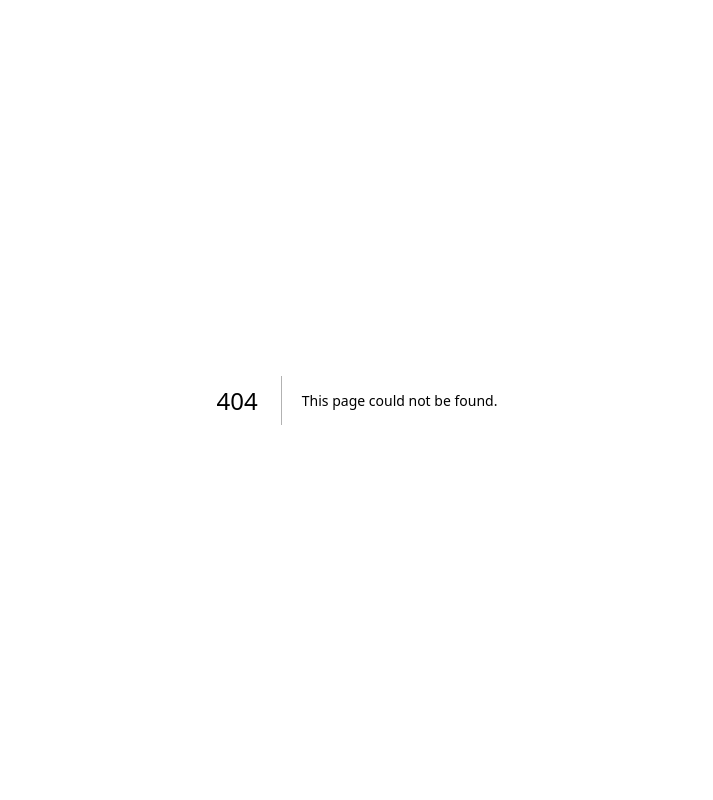
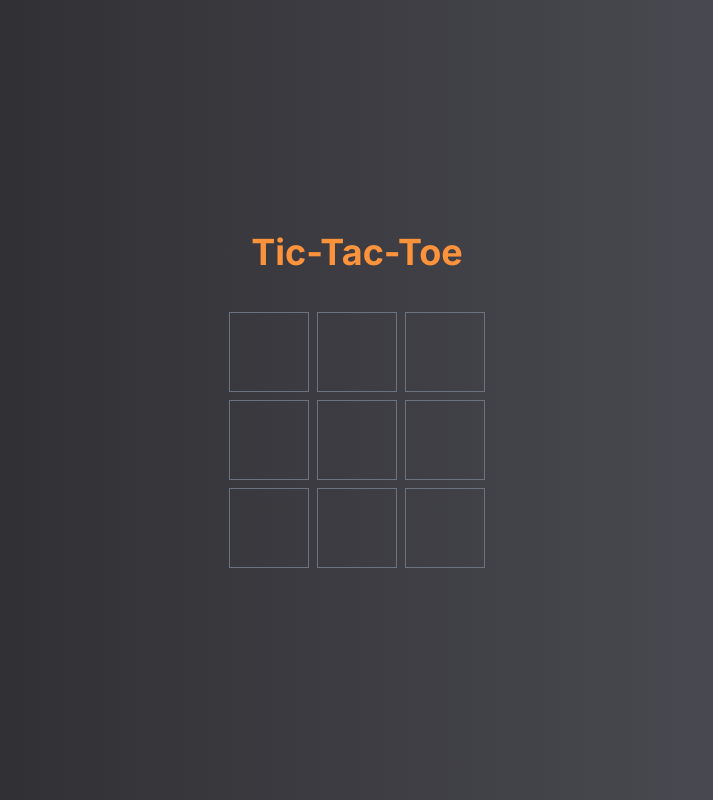
Before and after one commit to DeepakkumarGupta/gamesnbt, a Next.js app: page /tictac in a window 1280 px wide. Before the commit this address had no page. Shown: the whole page, without its empty margins (283-996 px from the left). Built offline with nearby package versions, Linux system fonts and the light colour scheme.

Commit message:
new game tic tac toe added

```diff
--- a/app/page.js
+++ b/app/page.js
@@ -36,11 +36,19 @@ export default function Home() {
           </div>
         </Link>
         <Link href="/wof">
-          <div className="hover:border-2 border-blue-200 bg-gray-800 p-6 rounded-lg shadow-lg">
+          <div className="hover:border-2 border-orange-200 bg-gray-800 p-6 rounded-lg shadow-lg">
             <h3 className="text-2xl font-bold text-white text-center">
                Wheel of Fortune!
             </h3>
             <p className="text-center">Spin the Wheel and Play Along..</p>
+          </div>
+        </Link>
+        <Link href="/tictac">
+          <div className="hover:border-2 border-rose-600 bg-gray-800 p-6 rounded-lg shadow-lg">
+            <h3 className="text-2xl font-bold text-white text-center">
+               Tic Tac Toe
+            </h3>
+            <p className="text-center">Lets play Tic Tac Toe..!!</p>
           </div>
         </Link>
         {/* Add more games here */}
--- /dev/null
+++ b/app/tictac/page.js
@@ -0,0 +1,82 @@
+// pages/index.js
+"use client"
+import { useState } from 'react';
+
+const Page = () => {
+  const [board, setBoard] = useState(['', '', '', '', '', '', '', '', '']);
+  const [isXTurn, setIsXTurn] = useState(true);
+  const [winner, setWinner] = useState(null);
+
+  const handleCellClick = (index) => {
+    if (winner || board[index]) return;
+    const newBoard = [...board];
+    newBoard[index] = isXTurn ? 'X' : 'O';
+    setBoard(newBoard);
+    setIsXTurn(!isXTurn);
+    checkWinner(newBoard);
+  };
+
+  const checkWinner = (board) => {
+    const winningCombinations = [
+      [0, 1, 2],
+      [3, 4, 5],
+      [6, 7, 8],
+      [0, 3, 6],
+      [1, 4, 7],
+      [2, 5, 8],
+      [0, 4, 8],
+      [2, 4, 6],
+    ];
+    for (const combination of winningCombinations) {
+      if (
+        board[combination[0]] &&
+        board[combination[0]] === board[combination[1]] &&
+        board[combination[0]] === board[combination[2]]
+      ) {
+        setWinner(board[combination[0]]);
+        return;
+      }
+    }
+    if (!board.includes('')) {
+      setWinner('Tie');
+    }
+  };
+
+  const handlePlayAgain = () => {
+    setBoard(['', '', '', '', '', '', '', '', '']);
+    setIsXTurn(true);
+    setWinner(null);
+  };
+
+  return (
+    <div className="flex flex-col items-center justify-center h-screen bg-gradient-to-r from-zinc-800 to-zinc-600">
+      <h1 className="text-4xl font-bold text-orange-400">Tic-Tac-Toe</h1>
+      <div className="grid grid-cols-3 grid-rows-3 gap-2 mt-10">
+        {board.map((cell, index) => (
+          <div
+            key={index}
+            className={`w-20 h-20 flex justify-center items-center border border-gray-500 cursor-pointer ${
+              cell === 'X' ? 'bg-orange-400 text-white' : cell === 'O' ? 'bg-blue-400 text-white' : ''
+            }`}
+            onClick={() => handleCellClick(index)}
+          >
+            {cell}
+          </div>
+        ))}
+      </div>
+      {winner && (
+        <div className="mt-10 text-green-800">
+          {winner === 'Tie' ? 'It\'s a tie!' : `Player ${winner} wins!`}
+          <button
+            className="px-4 py-2 bg-orange-800 text-white rounded mt-5 hover:bg-orange-600 transition duration-300"
+            onClick={handlePlayAgain}
+          >
+            Play Again
+          </button>
+        </div>
+      )}
+    </div>
+  );
+};
+
+export default Page;
```
